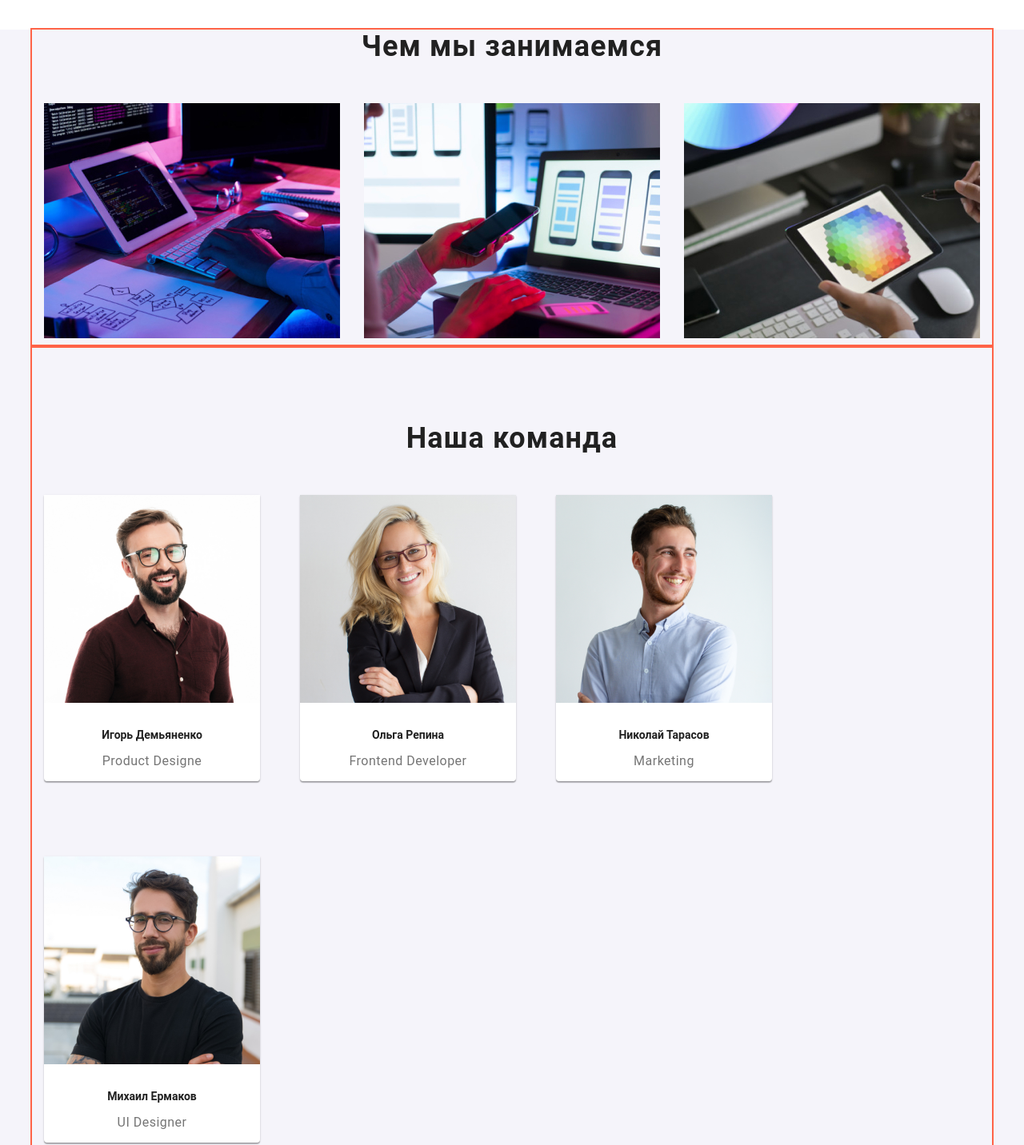
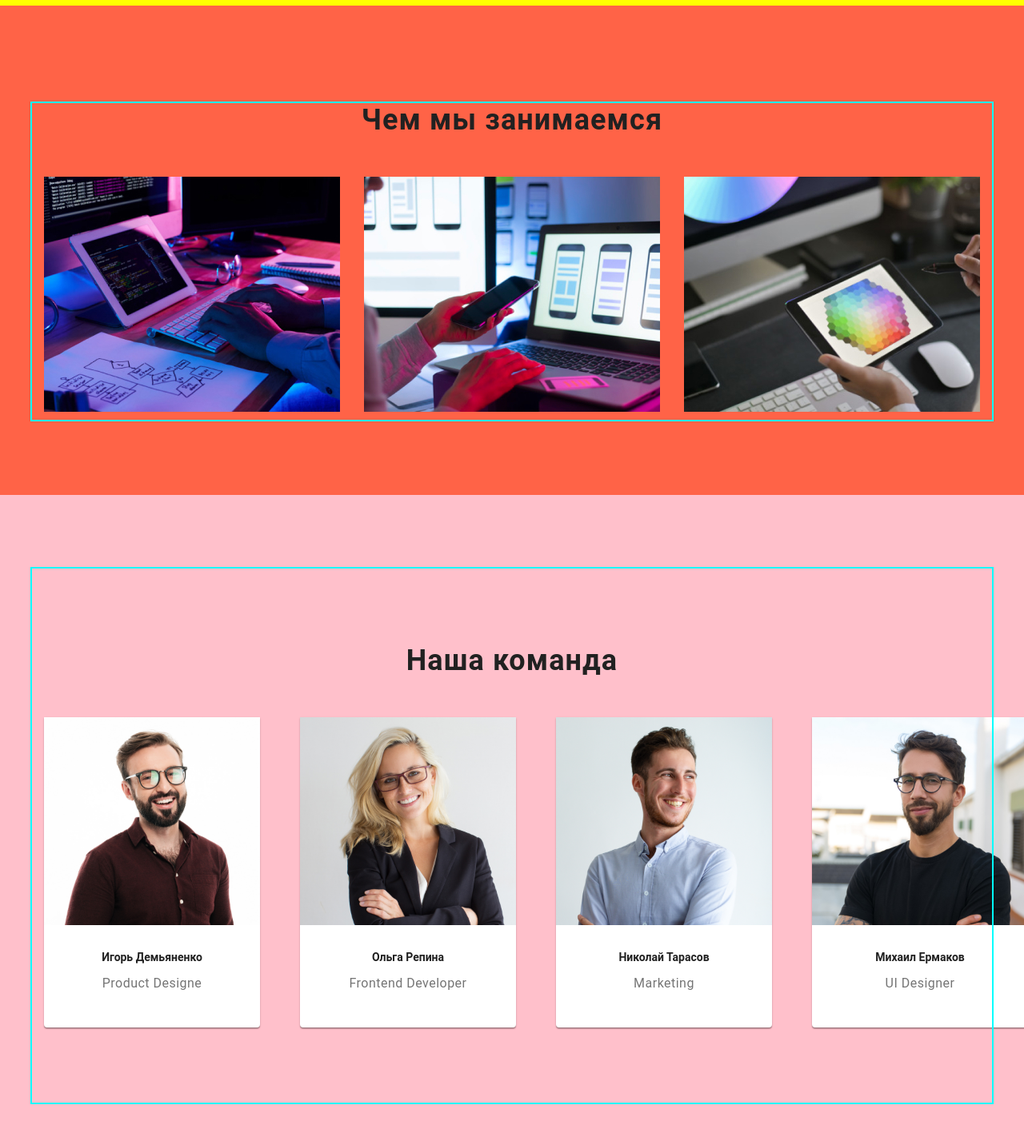
Before and after one commit to Pigul-Igor/goit-markup-hw-03, a plain HTML site: page index.html in a window 1280 px wide. Shown: the part 1020-2452 px from the top of the page at 80% size. Drawn offline with nearby package versions, Linux system fonts and the light colour scheme.

Commit message:
Виправлення згідно додаткового вебінару по флексу №1

```diff
--- a/css/styles.css
+++ b/css/styles.css
@@ -61,7 +61,7 @@ ul {
   width: 1200px;
   padding-left: 15px;
   padding-right: 15px;
-  outline: 2px solid tomato;
+  outline: 2px solid aqua;
 }
 .visually-hidden {
   position: absolute;
@@ -106,6 +106,12 @@ ul {
 /* Page header */
 .header {
   border: 1px solid #ececec;
+}
+.header.container {
+  display: flex;
+  height: 80px;
+  align-items: center;
+  justify-content: space-between;
 }
 /* display: flex;  height: 80px;
   align-items: center;
@@ -211,6 +217,7 @@ ul {
   padding: 94px 0px;
   /* border-bottom: 1px solid tomato; */
   /* background-color: yellow; */
+  background-color: yellow;
 }
 
 .feature-list.item:nth-child(4) {
@@ -234,7 +241,10 @@ ul {
 
 /* Section */
 .section {
-  background: #f5f4fa;
+  /* background: #f5f4fa; */
+  background-color: pink;
+  padding-bottom: 94px;
+  padding-top: 92px;
 }
 .section-text {
   display: block;
@@ -257,7 +267,7 @@ ul {
   font-size: 36px;
   font-weight: 700;
   line-height: 1, 2;
-  background-color: tomato;
+  background-color: green;
 }
 .section-title.centered {
   display: flex;
@@ -266,8 +276,9 @@ ul {
 }
 
 .section.no-padding {
-  padding-bottom: 0px;
-  padding-top: 0px;
+  padding-bottom: 94px;
+  padding-top: 92;
+  background-color: tomato;
 }
 /* features */
 .title {
@@ -327,7 +338,7 @@ ul {
 
 .team-flex {
   display: flex;
-  flex-wrap: wrap;
+  /* flex-wrap: wrap; */
 
   list-style: none;
 }
@@ -340,8 +351,9 @@ ul {
   width: 270;
   text-align: center;
   margin-right: 50px;
-  padding: 0px;
+  /* padding: 0px; */
   margin-bottom: 94px;
+  padding-bottom: 30px;
 }
 .team-text {
   color: #757575;
```
